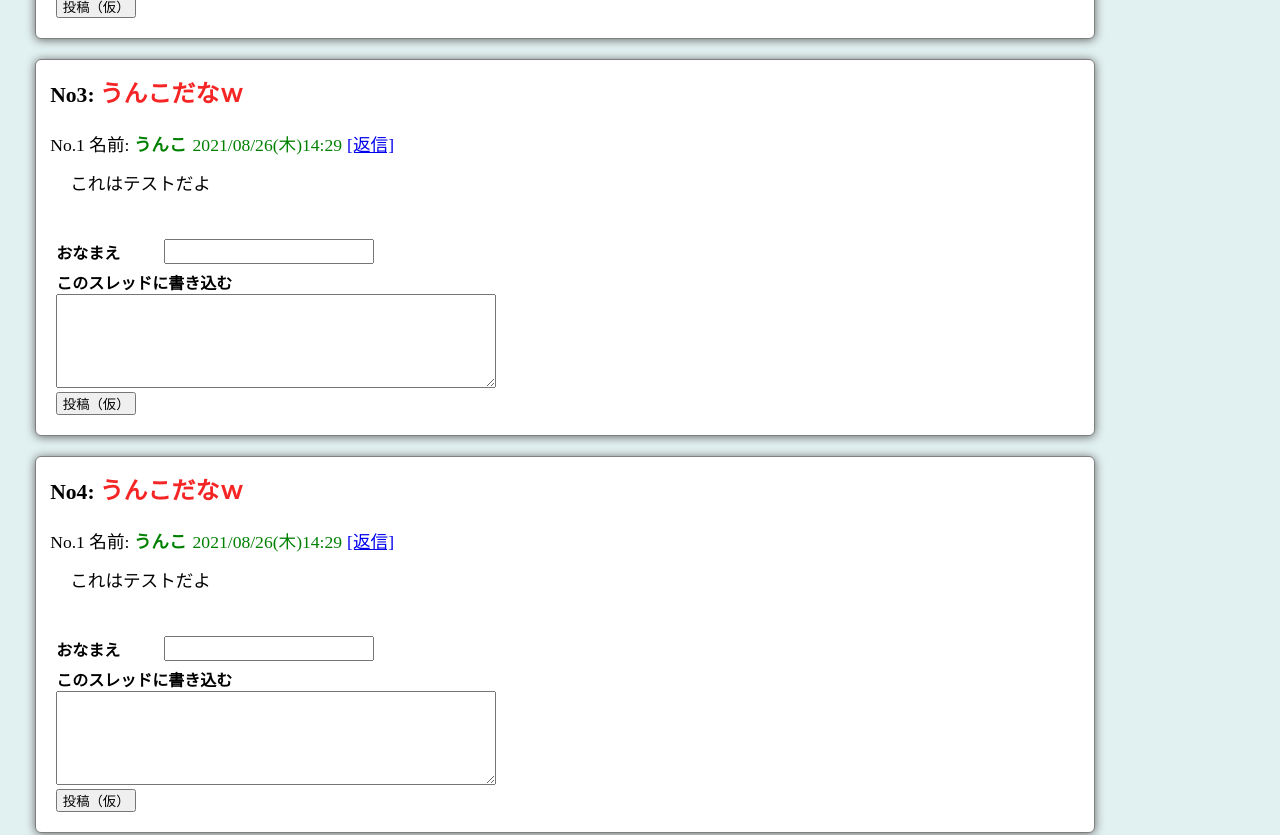
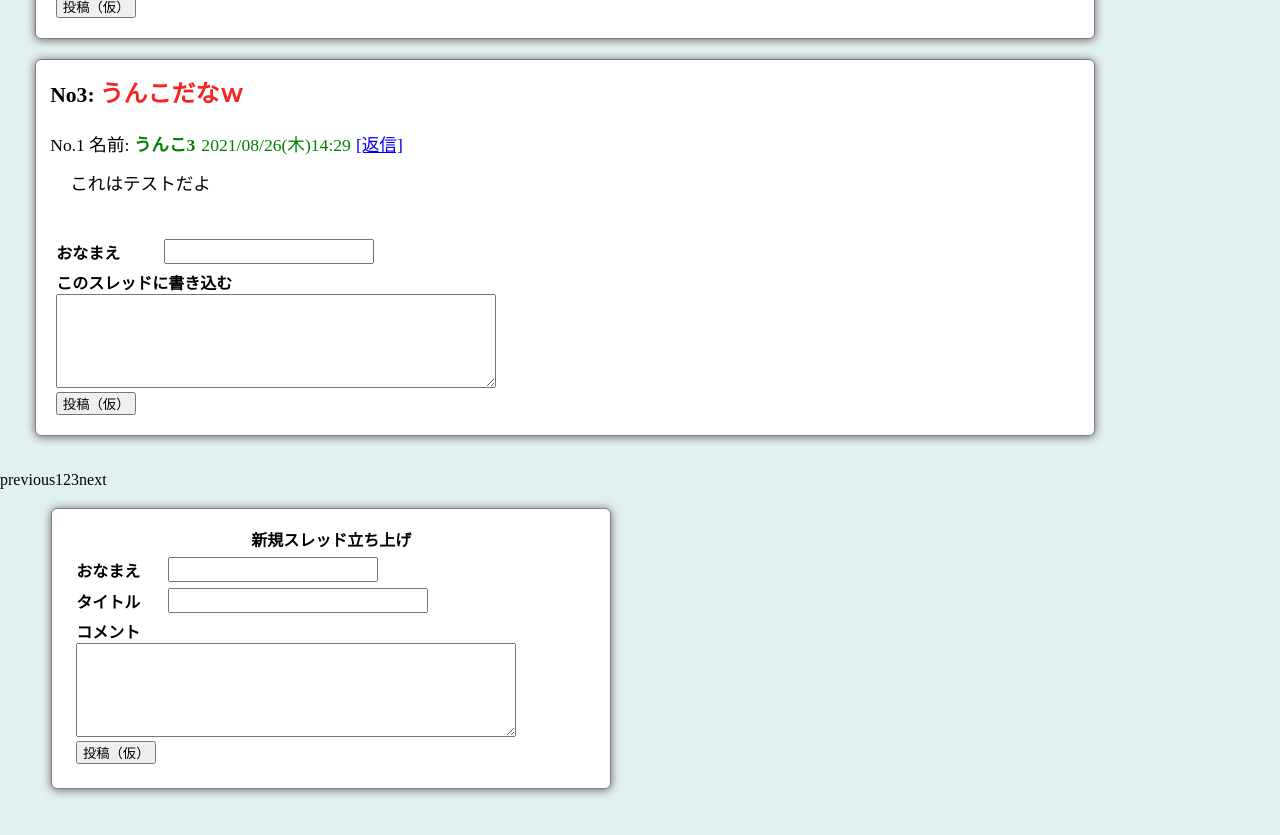
Before and after one commit to Shin-sibainu/bulletin-board-fortnite, a React (Create React App) app: page / in a window 1280 px wide. Shown: the part 880-1715 px from the top of the page. After the commit the page ends 1688 px from the top, so only its background shows below. Built offline with nearby package versions, Linux system fonts and the light colour scheme.

Commit message:
pagenation dded! but thread number and style did not set

```diff
--- a/src/components/main/Main.jsx
+++ b/src/components/main/Main.jsx
@@ -6,18 +6,18 @@ import { useState } from "react";
 import ReactPaginate from "react-paginate";
 // import { Paginate } from "./paginate/Paginate";
 
-const threadItemNumberPerPage = 7;
+const threadItemNumberPerPage = 3;
 
 export const Main = () => {
   let testThreadList = [
-    { name: "うんこ", title: "うんこだなｗ", comment: "これはテストだよ" },
-    { name: "うんこ", title: "うんこだなｗ", comment: "これはテストだよ" },
-    { name: "うんこ", title: "うんこだなｗ", comment: "これはテストだよ" },
-    { name: "うんこ", title: "うんこだなｗ", comment: "これはテストだよ" },
-    { name: "うんこ", title: "うんこだなｗ", comment: "これはテストだよ" },
-    { name: "うんこ", title: "うんこだなｗ", comment: "これはテストだよ" },
-    { name: "うんこ", title: "うんこだなｗ", comment: "これはテストだよ" },
-    { name: "うんこ", title: "うんこだなｗ", comment: "これはテストだよ" },
+    { name: "うんこ1", title: "うんこだなｗ", comment: "これはテストだよ" },
+    { name: "うんこ2", title: "うんこだなｗ", comment: "これはテストだよ" },
+    { name: "うんこ3", title: "うんこだなｗ", comment: "これはテストだよ" },
+    { name: "うんこ4", title: "うんこだなｗ", comment: "これはテストだよ" },
+    { name: "うんこ5", title: "うんこだなｗ", comment: "これはテストだよ" },
+    { name: "うんこ6", title: "うんこだなｗ", comment: "これはテストだよ" },
+    { name: "うんこ7", title: "うんこだなｗ", comment: "これはテストだよ" },
+    { name: "うんこ8", title: "うんこだなｗ", comment: "これはテストだよ" },
   ];
   const [threadList, setThreadList] = useState(testThreadList);
 
@@ -27,19 +27,25 @@ export const Main = () => {
     perPage: threadItemNumberPerPage, //１ページに表示するスレッド数
   });
   const handlePageChange = (data) => {
-    console.log(data);
     let pageNumber = data["selected"]; //2を押したら１が返る。
-    setPagenateInforList({ offset: pageNumber * threadItemNumberPerPage }); //1 * 7 = 7
+    setPagenateInforList({
+      offset: pageNumber * threadItemNumberPerPage, //ここが３になるはず。
+      perPage: threadItemNumberPerPage,
+    }); //始まりの位置が変更されるだけ
   };
   /* ここまでpaginate関係 */
 
   return (
     <div>
       <TopButtons />
-      <ThreadArea threadList={threadList} />
+      <ThreadArea
+        threadList={threadList}
+        offset={pagenateInfoList.offset}
+        perPage={pagenateInfoList.perPage}
+      />
       {/* paginateゾーン */}
       <ReactPaginate
-        pageCount={Math.ceil(testThreadList.length / threadItemNumberPerPage)} //総ページ数
+        pageCount={Math.ceil(testThreadList.length / pagenateInfoList.perPage)} //総ページ数
         marginPagesDisplayed={2}
         pageRangeDisplayed={3}
         onPageChange={handlePageChange}
@@ -47,8 +53,8 @@ export const Main = () => {
         pageClassName="pageItem"
         pageLinkClassName="pageLink"
         activeClassName={"active"}
-        previousLabel={"<"}
-        nextLabel={">"}
+        previousLabel={"previous"}
+        nextLabel={"next"}
         previousClassName="pageItem" // '<'の親要素(li)のクラス名
         nextClassName="pageItem"
         disabledClassName="disabled" //先頭or末尾に行ったときにそれ以上戻れ(進め)なくするためのクラス
--- a/src/components/main/thread/ThreadArea.jsx
+++ b/src/components/main/thread/ThreadArea.jsx
@@ -1,13 +1,13 @@
 import React from "react";
 import { Thread } from "./Thread";
 
-export const ThreadArea = ({ threadList }) => {
+export const ThreadArea = ({ threadList, offset, perPage }) => {
   return (
     <div className="threadArea">
-      {/* mapでTread数に応じて出力したい。１ページ最大１０レスまで。超えたらページネーション */}
-      {threadList.map((thread, index) => (
-        <Thread thread={thread} index={index} key={index} />
-      ))}
+      {/* mapでTread数に応じて出力したい。１ページ最大7レスまで。超えたらページネーション */}
+      {threadList.slice(offset, offset + perPage).map((thread, index) => {
+        return <Thread thread={thread} index={index} key={index} />;
+      })}
     </div>
   );
 };
--- a/src/style.css
+++ b/src/style.css
@@ -216,4 +216,12 @@ table {
   display: -ms-flexbox;
   display: flex;
 }
+
+.pageItem {
+  cursor: pointer;
+}
+
+.active {
+  cursor: default;
+}
 /*# sourceMappingURL=style.css.map */
--- a/src/style.scss
+++ b/src/style.scss
@@ -206,3 +206,11 @@ th, td {
 .paginateContainer {
     display: flex;
 }
+
+.pageItem {
+    cursor: pointer;
+}
+
+.active {
+    cursor: default;
+}
```
Also changed, not shown: 1 other file (tests, documents, lock files or other folders).
